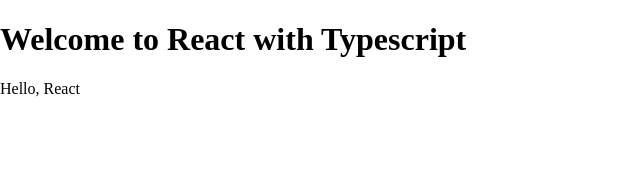
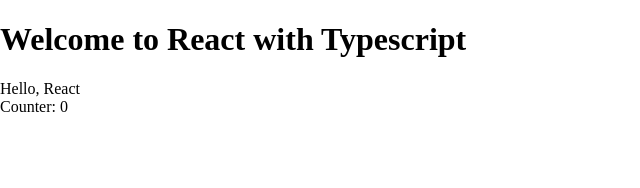
Before and after one commit to escsun/react-router-redux-typescript-tslint-sass-webpack-hmr, a React app: page / in a window 1280 px wide. Shown: the top 188 px of the page, without its empty margins (0-640 px from the left). Built offline with nearby package versions, Linux system fonts and the light colour scheme.

Commit message:
add counter container to app

```diff
--- a/src/containers/app/App.tsx
+++ b/src/containers/app/App.tsx
@@ -1,14 +1,14 @@
 import * as React from "react";
 
-import Counter from "../../components/counter/Counter";
 import Hello from "../../components/hello/Hello";
+import CounterContainer from "../counter/Counter.";
 
 const App = (): JSX.Element => {
   return (
     <div>
       <h1>Welcome to React with Typescript</h1>
       <Hello name="React"/>
-      {/*<Counter />*/}
+      <CounterContainer />
     </div>
   );
 };
```
